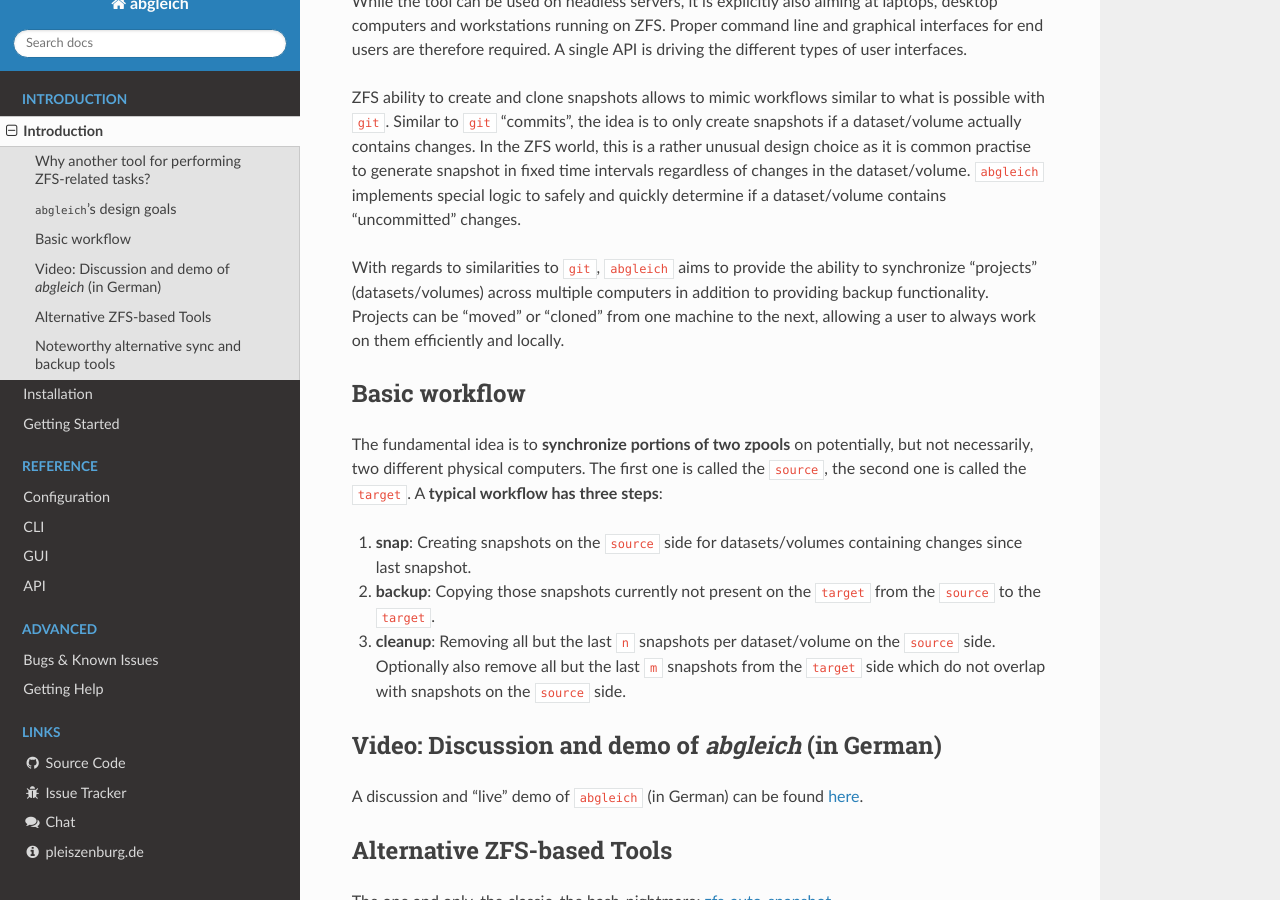
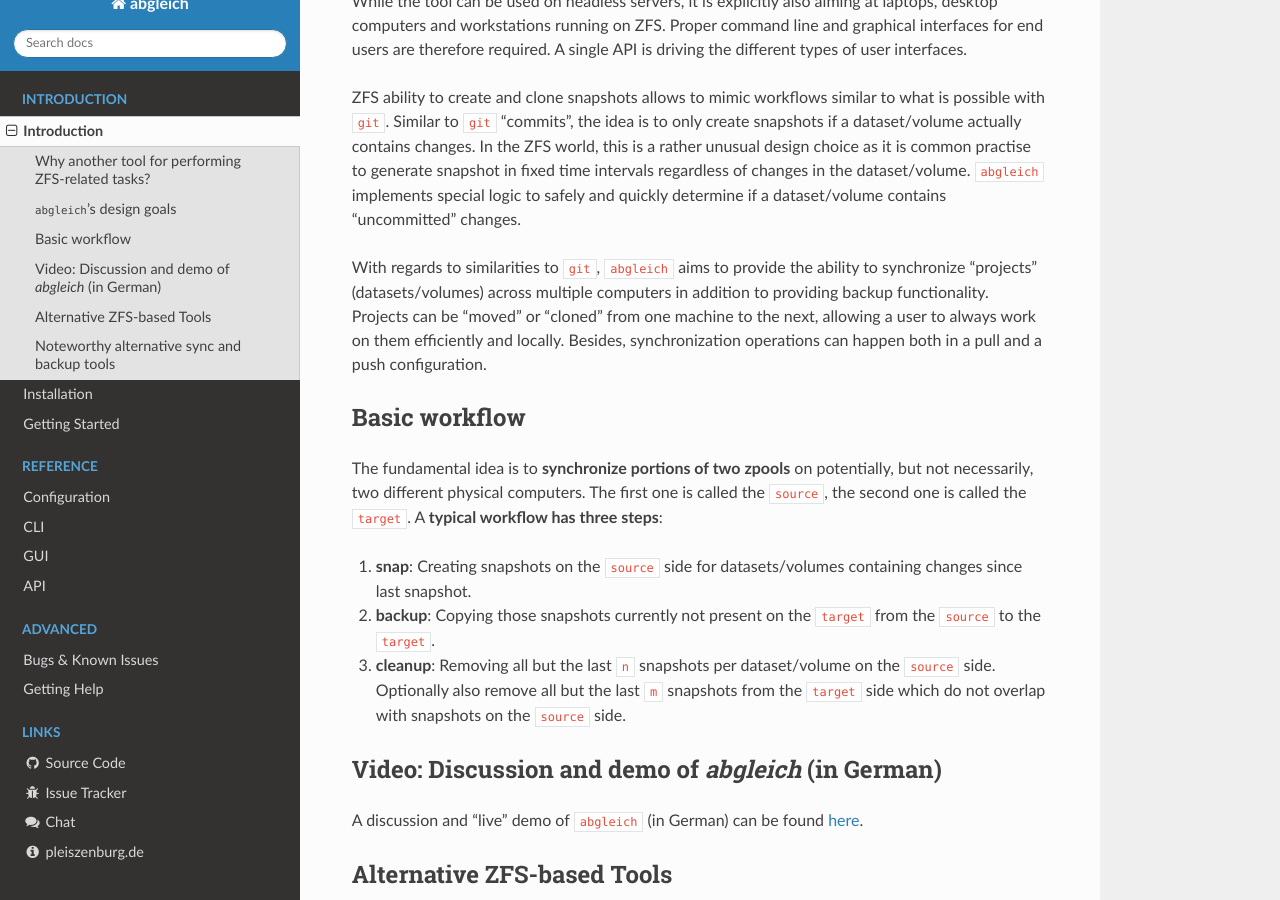
Before and after one commit to pleiszenburg/abgleich, a Sphinx documentation site: the page built from docs/source/introduction.rst, in a window 1280 px wide and 900 px high, scrolled down 932 px. Built offline with Sphinx 7.4.7 and the Read the Docs theme 2.0.0, drawn with Linux system fonts in a browser that asks for light colours.

Commit message:
pull/push

```diff
--- a/docs/source/introduction.rst
+++ b/docs/source/introduction.rst
@@ -19,7 +19,7 @@
 
 ZFS ability to create and clone snapshots allows to mimic workflows similar to what is possible with ``git``. Similar to ``git`` "commits", the idea is to only create snapshots if a dataset/volume actually contains changes. In the ZFS world, this is a rather unusual design choice as it is common practise to generate snapshot in fixed time intervals regardless of changes in the dataset/volume. ``abgleich`` implements special logic to safely and quickly determine if a dataset/volume contains "uncommitted" changes.
 
-With regards to similarities to ``git``, ``abgleich`` aims to provide the ability to synchronize "projects" (datasets/volumes) across multiple computers in addition to providing backup functionality. Projects can be "moved" or "cloned" from one machine to the next, allowing a user to always work on them efficiently and locally.
+With regards to similarities to ``git``, ``abgleich`` aims to provide the ability to synchronize "projects" (datasets/volumes) across multiple computers in addition to providing backup functionality. Projects can be "moved" or "cloned" from one machine to the next, allowing a user to always work on them efficiently and locally. Besides, synchronization operations can happen both in a pull and a push configuration.
 
 Basic workflow
 --------------
```
